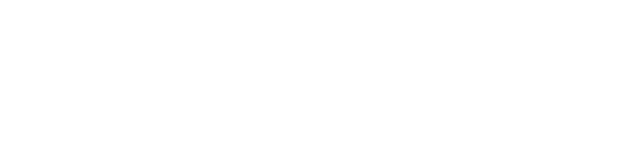
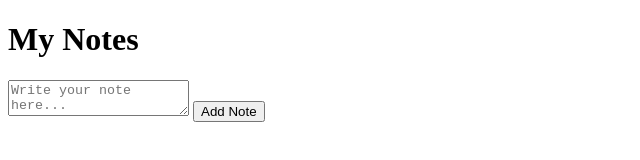
Before and after one commit to jjasleenn/hacathon_6, a plain HTML site: page index.html in a window 1280 px wide. Shown: the whole page, without its empty margins (0-640 px from the left). Drawn offline with Linux system fonts and the light colour scheme.

Commit message:
Raahil-: Created the HTML step of the the HACKATON.

```diff
--- a/index.html
+++ b/index.html
@@ -6,3 +6,13 @@
   <title>Note Taking App</title>
   <link rel="stylesheet" href="styles.css" />
 </head>
+<body>
+    <div class="container">
+      <h1> My Notes</h1>
+      <textarea id="noteInput" placeholder="Write your note here..."></textarea>
+      <button onclick="addNote()">Add Note</button>
+      <div id="notesContainer"></div>
+    </div>
+    <script src="script.js"></script>
+  </body>
+</html>
```
